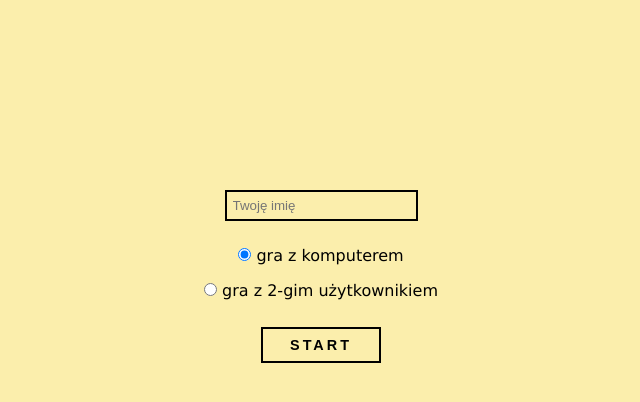
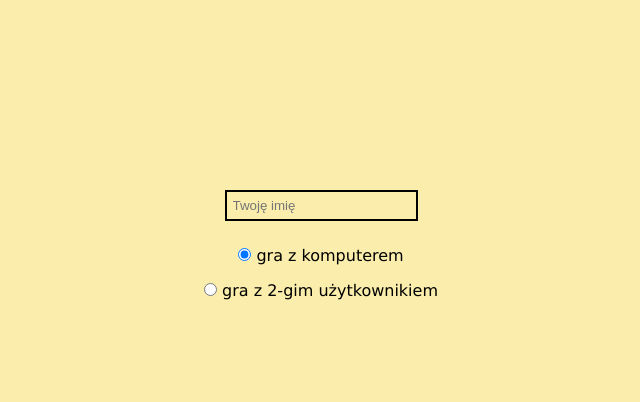
Before and after one commit to tomi0505/TicTacToe, a website built with webpack: page src/index.html in a window 1280 px wide. Both pictures are taken after a click on the button "START". Shown: the whole page, without its empty margins (319-959 px from the left). Built offline with nearby package versions, Linux system fonts and the light colour scheme.

Commit message:
oop works

```diff
--- a/src/index.html
+++ b/src/index.html
@@ -46,7 +46,7 @@
 					Wygrałeś
 					<span class="game-winner-alert-b__winner-player-name">Player</span>
 				</p>
-				<button class="primary-btn-h start-game-btn-b">NOWA GRA</button>
+				<button class="primary-btn-h start-new-game-again-btn-b">NOWA GRA</button>
 				<a href="index.html" class="primary-btn-h primary-btn-h--mt-small game-over-btn-b">KONIEC</a>
 			</section>
 		</div>
--- a/src/js/App.js
+++ b/src/js/App.js
@@ -11,10 +11,31 @@ class App {
 		this.selectGameTypeForm = document.querySelector('.start-game-form-b');
 		this.player1NameInput = document.getElementById('player1NameInput');
 		this.player2NameInput = document.getElementById('player2NameInput');
-		this.gameWithAI = document.getElementById('gameWithAI');
-		this.gameWithUser = document.getElementById('gameWithUser');
-		this.startGameBtns = document.querySelectorAll('.start-game-btn-b');
+		this.startGameBtn = document.querySelector('.start-game-btn-b');
+		this.startGameAgainBtn = document.querySelector('.start-new-game-again-btn-b');
+    this.gameWinnerModalEl = document.querySelector('.modal-b');
 		this.startGameBtnHandler();
+	}
+
+  clearGameAreaEl() {
+    const gameAreaEl = document.querySelector('.game-area-b');
+
+    const gameaAreaElPattern = `
+      <section class="game-area-b game-area-b--hidden">
+        <div class="game-area-b__area-simple game-area-b__area-simple--active"></div>
+        <div class="game-area-b__area-simple game-area-b__area-simple--active"></div>
+        <div class="game-area-b__area-simple game-area-b__area-simple--active"></div>
+        <div class="game-area-b__area-simple game-area-b__area-simple--active"></div>
+        <div class="game-area-b__area-simple game-area-b__area-simple--active"></div>
+        <div class="game-area-b__area-simple game-area-b__area-simple--active"></div>
+        <div class="game-area-b__area-simple game-area-b__area-simple--active"></div>
+        <div class="game-area-b__area-simple game-area-b__area-simple--active"></div>
+        <div class="game-area-b__area-simple game-area-b__area-simple--active"></div>
+      </section>
+    `;
+
+    this.pageContainerEl.removeChild(gameAreaEl);
+    this.selectGameTypeForm.insertAdjacentHTML('beforebegin', gameaAreaElPattern);
   }
 
 	startGameFormValidation() {
@@ -35,9 +56,10 @@ class App {
 		}
 	}
 
-	startGameBtnHandler() {
-		for(let startGameBtn of this.startGameBtns) {
-      startGameBtn.addEventListener('click', e => {
+	startGame() {
+    this.gameWinnerModalEl.classList.add('modal-b--hidden');
+    this.clearGameAreaEl();
+
     this.secondPlayerType = document.querySelector('input[name="select-game-type"]:checked').value;
     const startGameFormValidationOK = this.startGameFormValidation();
 
@@ -51,7 +73,7 @@ class App {
         userAI.secondPlayer = userPlayer1;
         userPlayer1.secondPlayer = userAI;
 
-            const game = new Game(userAI, userPlayer1);
+        const game = new Game(this.games.length, userAI, userPlayer1);
         this.games.push(game);
       } else if (this.secondPlayerType === 'user') {
         const userPlayer1 = new Player(1, this.player1NameInput.value, 'X');
@@ -60,18 +82,23 @@ class App {
         userPlayer1.secondPlayer = userPlayer2;
         userPlayer2.secondPlayer = userPlayer1;
 
-            const game = new Game(userPlayer1, userPlayer2);
+        const game = new Game(this.games.length, userPlayer1, userPlayer2);
         this.games.push(game);
       }
 
       this.currentPlayerMovingEl.classList.remove('current-player-moving-b--hidden');
-          e.target.classList.add('start-game-btn-b--hidden');
       this.selectGameTypeForm.classList.add('start-game-form-b--hidden');
     }
 
     console.log('this.games: ', this.games);
+  }
+
+	startGameBtnHandler() {
+    this.startGameBtn.addEventListener('click', e => {
+      this.startGame();
+      e.target.classList.add('start-game-btn-b--hidden');
     });
-    }
+    this.startGameAgainBtn.addEventListener('click', () => this.startGame());
 	}
 }
 
--- a/src/js/Game.js
+++ b/src/js/Game.js
@@ -1,5 +1,6 @@
 class Game {
-	constructor(player1, player2) {
+	constructor(number, player1, player2) {
+	  this.number = number;
 		this.player1 = player1;
 		this.player2 = player2;
 		this.activePlayer = this.randStartPlayer();
@@ -10,8 +11,9 @@ class Game {
 	}
 
 	firstPlayerMove() {
+    console.log('this f: ', this);
 		if(this.activePlayer.type === 'ai') {
-			this.activePlayer.move();
+      this.activePlayer.move();
 		} else if (this.activePlayer.type === 'user') {
       this.activePlayer.nextMove = true;
 		  this.activePlayer.move();
--- a/src/js/Player.js
+++ b/src/js/Player.js
@@ -60,7 +60,12 @@ class Player {
     this.currentPlayerMovingEl.textContent = this.name;
     this.markCurrentPlayer(this);
 
+    console.log('this move Player: ', this);
+
     this.gameAreaEl.addEventListener('click', e => {
+      e.stopImmediatePropagation();
+      console.log('this move Player inner: ', this);
+
       if(this.nextMove && this.secondPlayer.type === 'ai') {
         const activeArea = e.target.closest('.game-area-b__area-simple--active');
 
```
Lines whose indentation alone changed are shown as unchanged.
